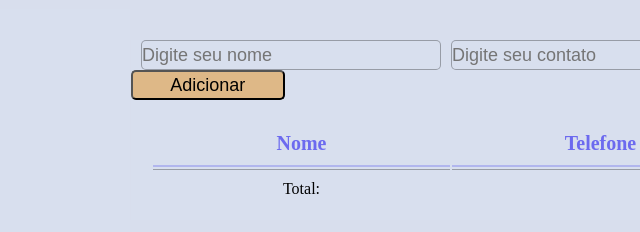
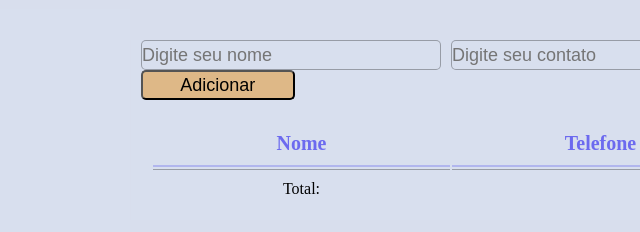
Before and after one commit to redscipher/pr-02-agenda, a plain HTML site: page index.html in a window 1280 px wide. Shown: the part 246-478 px from the top of the page, 125-765 px from the left. Drawn offline with Linux system fonts and the light colour scheme.

Commit message:
chore: correcao possicao leiaute

```diff
--- a/estilos/indexEstilos.css
+++ b/estilos/indexEstilos.css
@@ -74,8 +74,6 @@ main > div{
     /*margens padrao*/
     max-width: 1366px;
     width: 100%;
-    max-height: 720px;
-    height: 100%;
     margin: 0 auto 0 auto;
     /*aparencia dos objetos*/
     display: block;
@@ -126,6 +124,7 @@ form button{
     font-size: 18px;
     /* margens  */
     margin-right: 10px;
+    margin-left: 10px;
     width: 20%;
     height: 30px;
     /* arrendonda bordas  */
```
